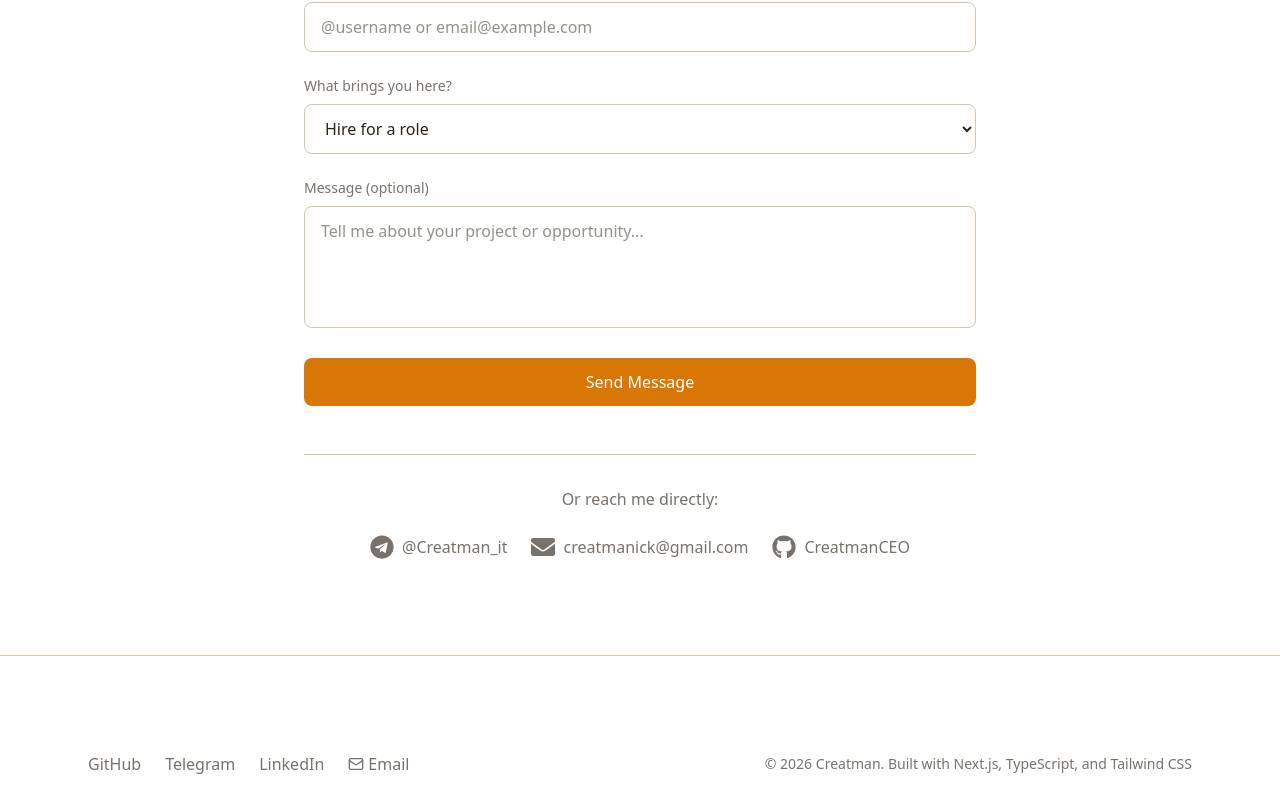
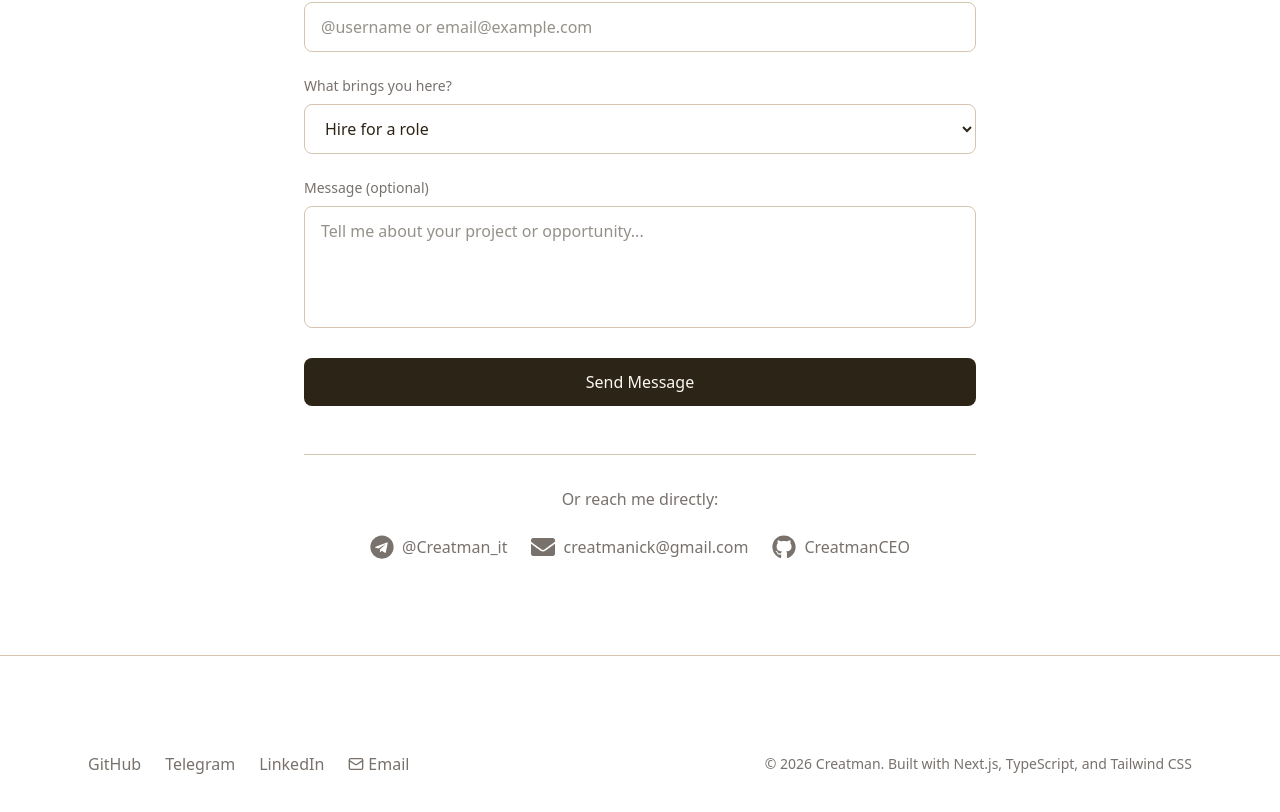
Before and after one commit to CreatmanCEO/portfolio, a Next.js app: page / in a window 1280 px wide. Shown: the part 1985-2797 px from the top of the page. Built offline with nearby package versions, Linux system fonts and the light colour scheme.

Commit message:
fix: Lighthouse fixes — button contrast, image sizing
- Submit button: bg-foreground/text-background (WCAG AA compliant)
- me.jpg: add sizes="200px" for optimal image delivery
- Scores: Perf 93→96, A11y 96, BP 100, SEO 100

Co-Authored-By: Claude Opus 4.6 (1M context) <noreply@anthropic.com>

```diff
--- a/src/components/AboutMe.tsx
+++ b/src/components/AboutMe.tsx
@@ -27,6 +27,7 @@ export default function AboutMe() {
               src="/images/me.jpg"
               alt="Creatman"
               fill
+              sizes="200px"
               className="object-cover"
               priority
             />
--- a/src/components/ContactForm.tsx
+++ b/src/components/ContactForm.tsx
@@ -145,7 +145,7 @@ export default function ContactForm() {
           <button
             type="submit"
             disabled={status === "sending"}
-            className="w-full bg-accent text-white py-3 px-6 rounded-lg font-medium hover:opacity-90 transition-opacity disabled:opacity-50 disabled:cursor-not-allowed"
+            className="w-full bg-foreground text-background py-3 px-6 rounded-lg font-medium hover:opacity-90 transition-opacity disabled:opacity-50 disabled:cursor-not-allowed"
           >
             {status === "sending" ? t("contact.sending") : t("contact.submit")}
           </button>
```
